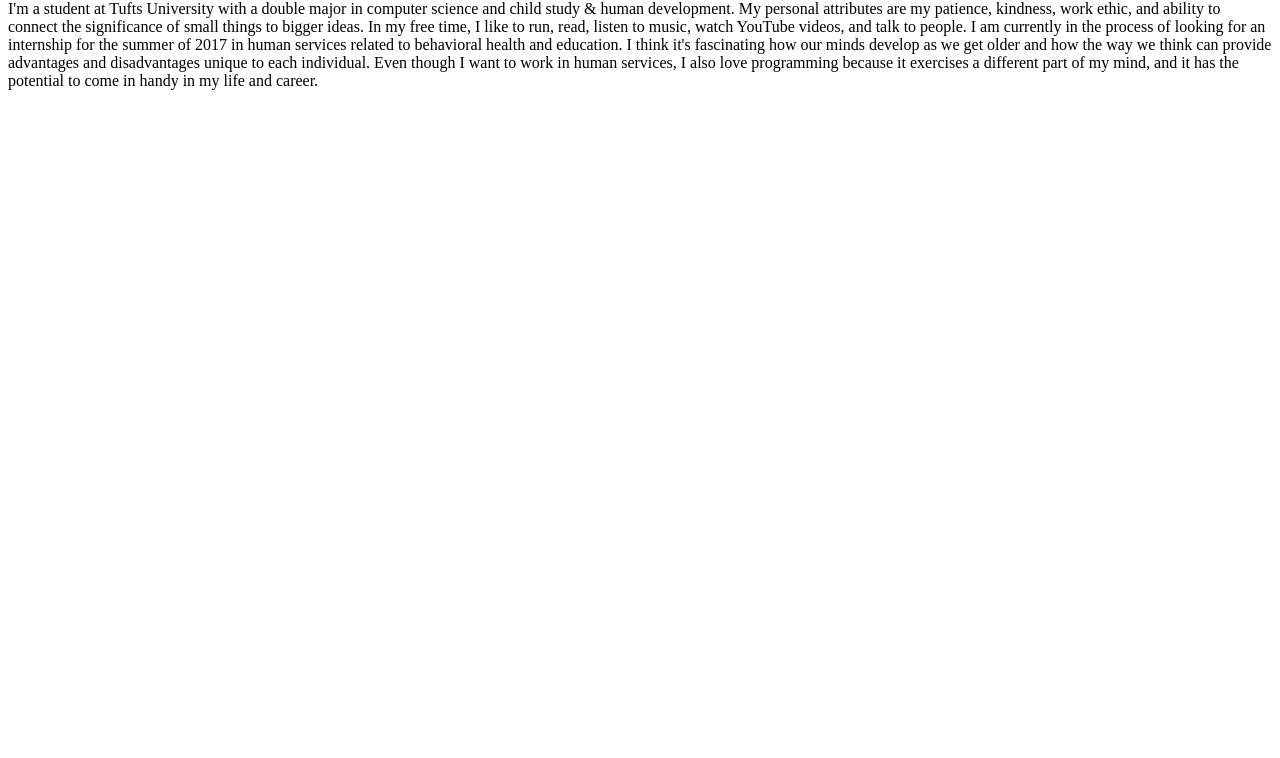
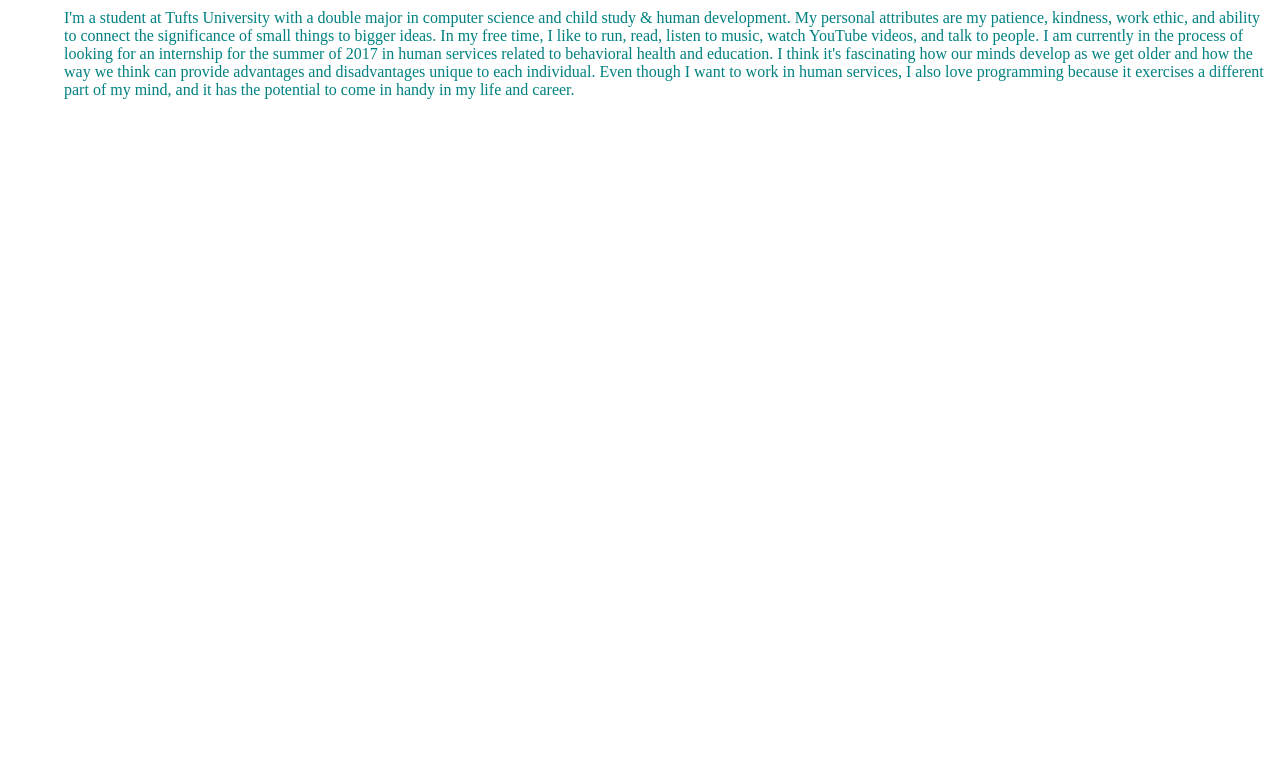
Before and after one commit to kjdunn1226/kjdunn1226.github.io, a plain HTML site: page bio.html in a window 1280 px wide. Shown: the part 42-800 px from the top of the page. Drawn offline with Linux system fonts and the light colour scheme.

Commit message:
add link to CSS in HTML files

```diff
--- a/bio.html
+++ b/bio.html
@@ -5,6 +5,8 @@
         <head>
 
                 <title>Kevin Dunn - Bio</title>
+
+                <link rel="stylesheet" href="portfolio.css" />
 
         </head>
 
```
Also changed, not shown: resume.html (+2 -0 lines).
